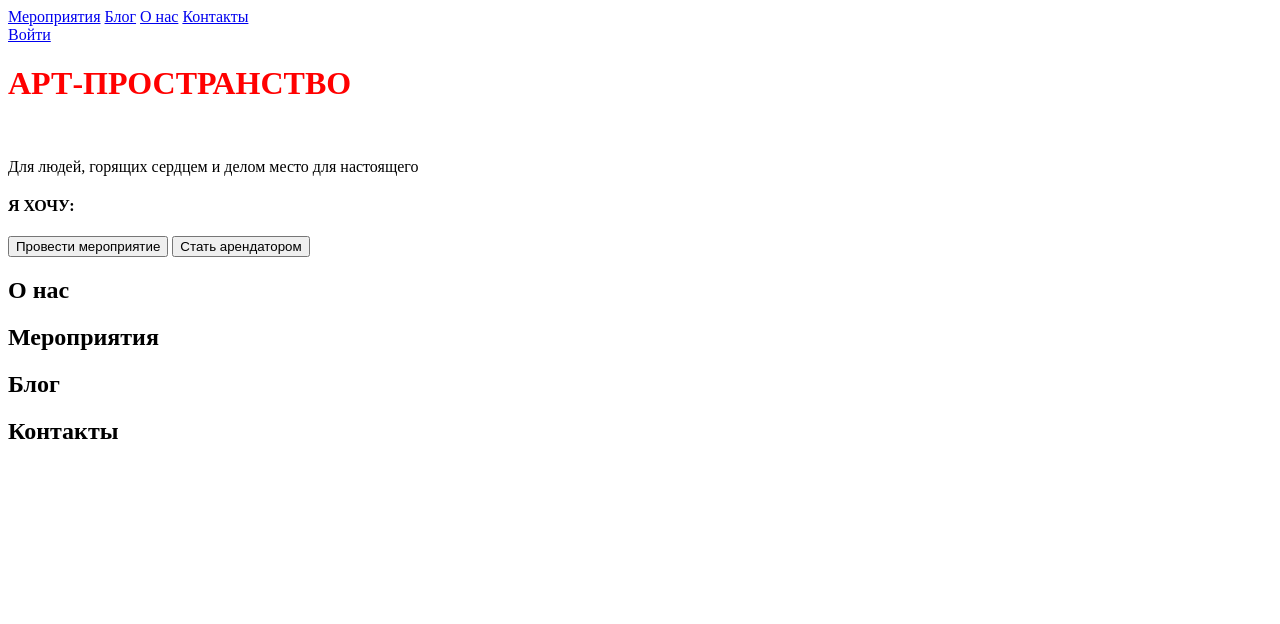
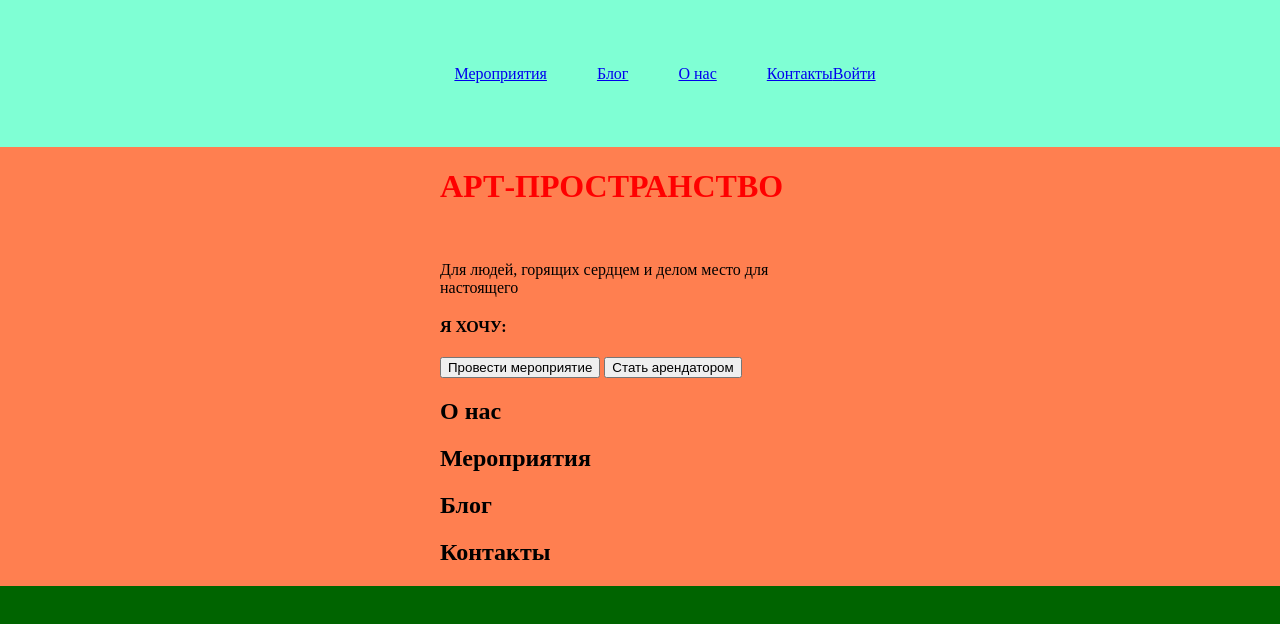
Before and after one commit to BestElpis/BestElpis-github.io, a plain HTML site: page Task 1-2-3/index.html in a window 1280 px wide. Drawn offline with Linux system fonts and the light colour scheme.

Commit message:
add styles

```diff
--- /dev/null
+++ b/Task 1-2-3/styles/styles.css
@@ -0,0 +1,54 @@
+h1{
+    color:red;
+}
+
+html, body {
+    width: 100%;
+    margin: 0;
+    padding: 0;
+}
+
+body {
+    display: flex;
+    flex-direction: column;
+    min-height: 100vh;
+    padding-top: 147px;
+}
+
+.page-header {
+    box-sizing: border-box;
+    display: flex;
+    justify-content: center;
+    align-items: center;
+    position: fixed;
+    top: 0;
+    left: 0;
+    width: 100%;
+    max-width: 1414;
+    margin: auto;
+   height: 147px;
+    background-color: aquamarine;
+}
+
+.page-header__nav {
+    display: flex;
+    gap: 50px;
+}
+
+.main {
+    flex: 1 0 auto;
+    background-color: coral;
+
+}
+
+.home {
+    width: 400px;
+    margin-left: auto;
+    margin-right: auto;
+}
+
+.page-footer {
+    flex: 0 0 auto;
+    height: 455px;
+    background-color: darkgreen;
+}
--- a/Task 1-2/styles/styles.css
+++ /dev/null
@@ -1,3 +0,0 @@
-h1{
-    color:red;
-}
```
Also changed, not shown: Task 1-2-3/index.html (renamed from Task 1-2/index.html, +2 -2 lines), Project/styles/styles.css (added), Task 1-2-3/README.md (renamed from Task 1-2/README.md), Task 1-2-3/simple.html (renamed from Task 1-2/simple.html).
